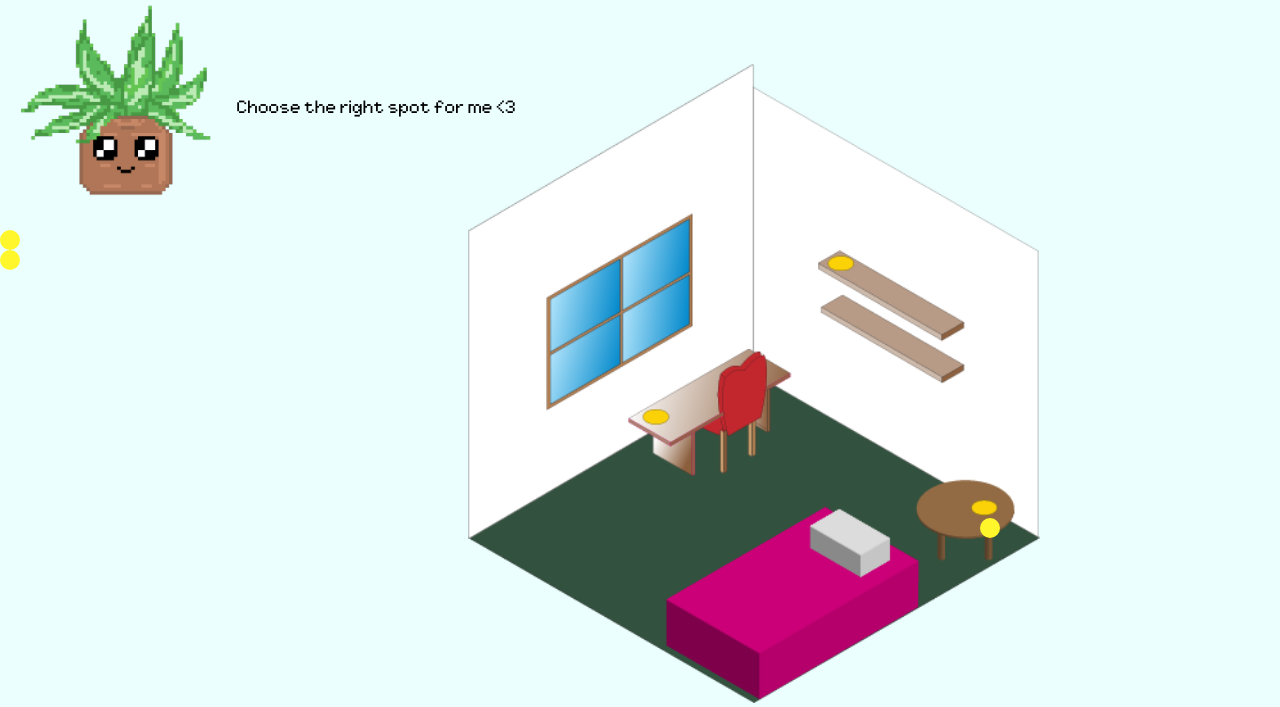
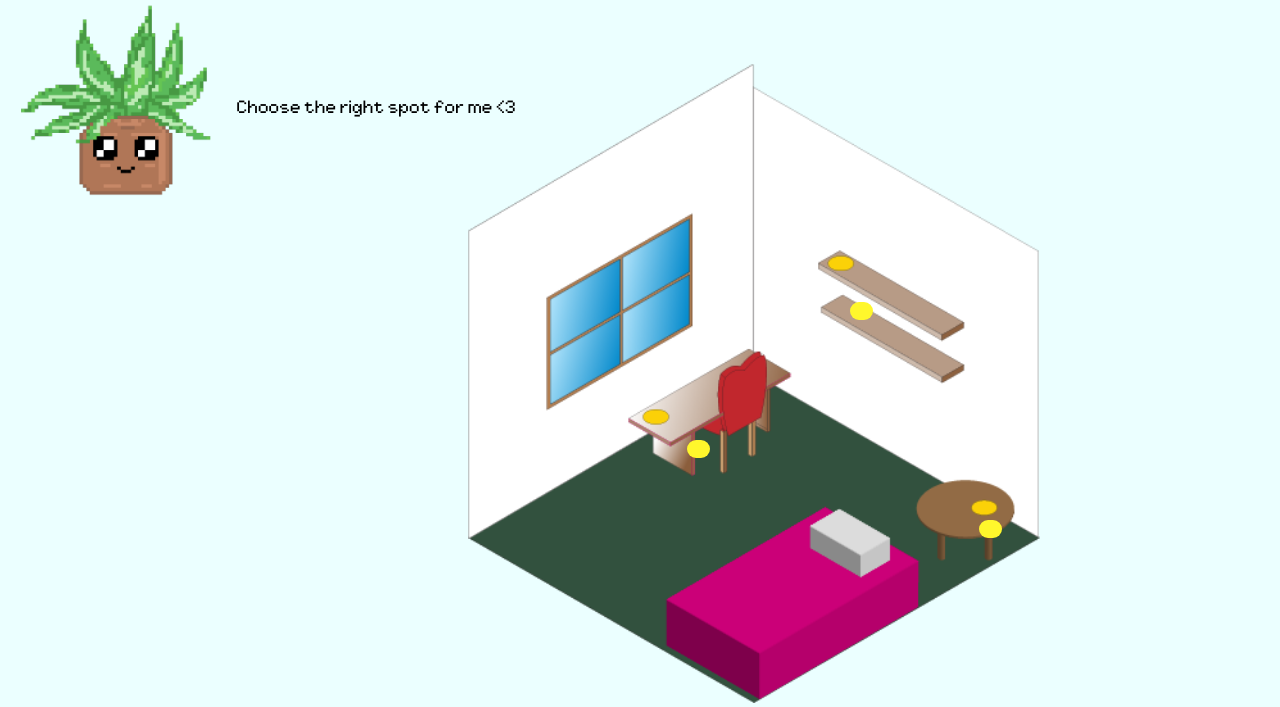
Before and after one commit to leilamyar/plant-chi, a PHP site: template views/page/choose-a-spot.php in a window 1280 px wide. Shown: the part 17-724 px from the top of the page. Run offline with PHP 8.4, Linux system fonts and the light colour scheme; the template is opened without the code that fills it, so the values that code supplies are empty.

Commit message:
feat(spot-choice) : style wrong spots

```diff
--- a/public/css/choose_spot.css
+++ b/public/css/choose_spot.css
@@ -31,9 +31,9 @@ img {
   bottom: 5rem;
 }
 .spot {
-  width: 20px;
-  height: 20px;
-  border-radius: 50px;
+  width: 23px;
+  height: 18px;
+  border-radius: 15px;
   background-color: var(--yellow);
 }
 .spot:hover,
@@ -45,15 +45,20 @@ img {
 }
 #good-spot {
   position: absolute;
-  right: 280px;
+  right: 278px;
   bottom: 245px;
 }
- #wrong-spot-1 {
+#wrong-spot-1 {
+   position: absolute;
+   right: 407px;
+   bottom: 463px;
+}
+#wrong-spot-2 {
+   position: absolute;
+   right: 570px;
+   bottom: 325px;
+}
 
- }
- #wrong-spot-2 {
-
- }
 @media screen and (max-width: 480px) {
   .room-c {
     height: 100%;
--- a/views/page/choose-a-spot.php
+++ b/views/page/choose-a-spot.php
@@ -12,8 +12,8 @@
   <div class="room-c">
     <!-- <div class="room-img"></div> -->
     <div class="spot" id="good-spot">&nbsp;</div>
-    <div class="spot" id="wrong-spot">&nbsp;</div>
-    <div class="spot" id="wrong-spot">&nbsp;</div>
+    <div class="spot" id="wrong-spot-1">&nbsp;</div>
+    <div class="spot" id="wrong-spot-2">&nbsp;</div>
   </div>
 </main>
 <script src="public/js/choose-a-spot.js"></script>
```
